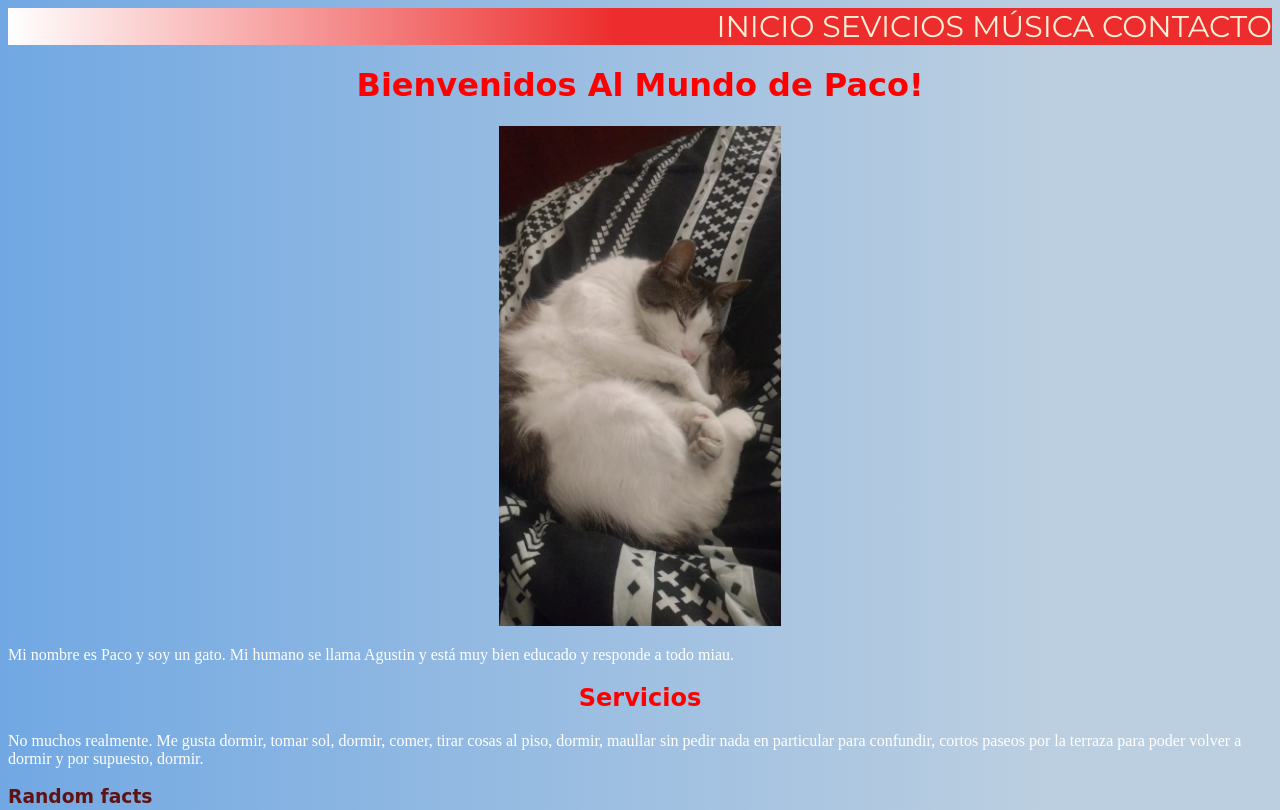
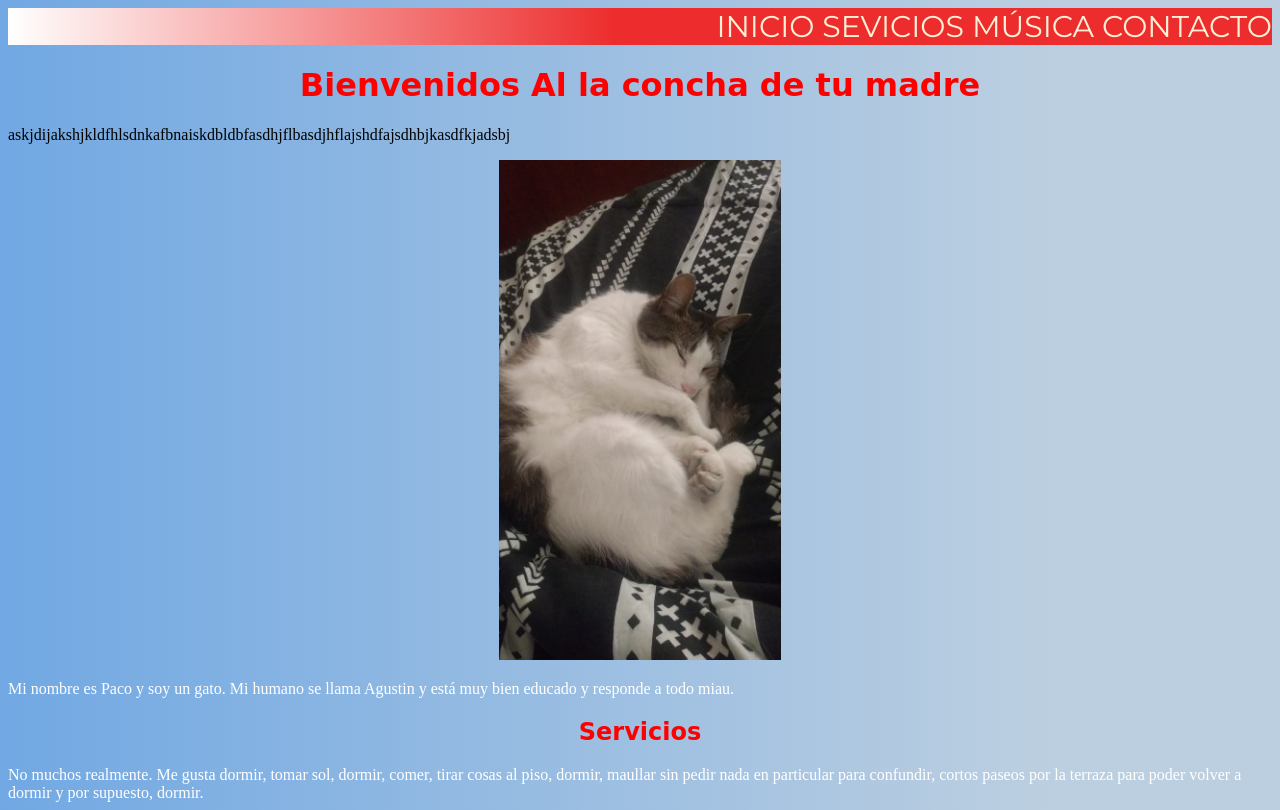
Before and after one commit to AgustinCocconi/Paco, a plain HTML site: page index.html in a window 1280 px wide. Shown: the top 810 px of the page. Drawn offline with Linux system fonts and the light colour scheme; a web font is replaced by a local one.

Commit message:
cambie algo para ver que onda

```diff
--- a/index.html
+++ b/index.html
@@ -110,7 +110,9 @@
         <a href="#Contacto"style="color: papayawhip; text-decoration: none">CONTACTO</a>
 
     </header>
-    <h1> Bienvenidos Al Mundo de Paco!</h1>
+    <h1> Bienvenidos Al la concha de tu madre</h1>
+
+    askjdijakshjkldfhlsdnkafbnaiskdbldbfasdhjflbasdjhflajshdfajsdhbjkasdfkjadsbj
     <main>
 
         <P style="text-align: center">
```
